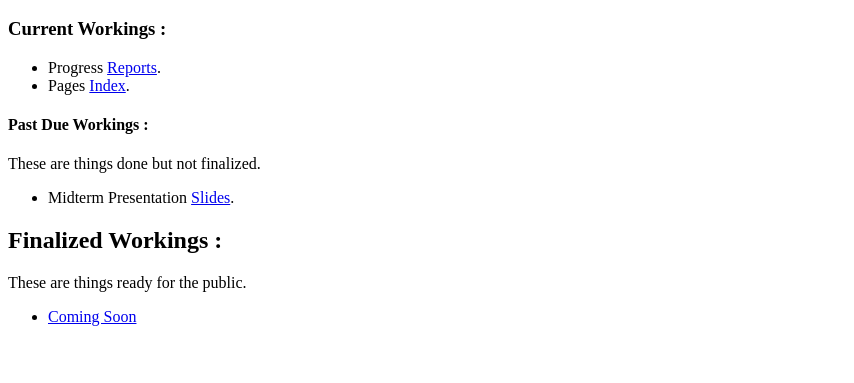
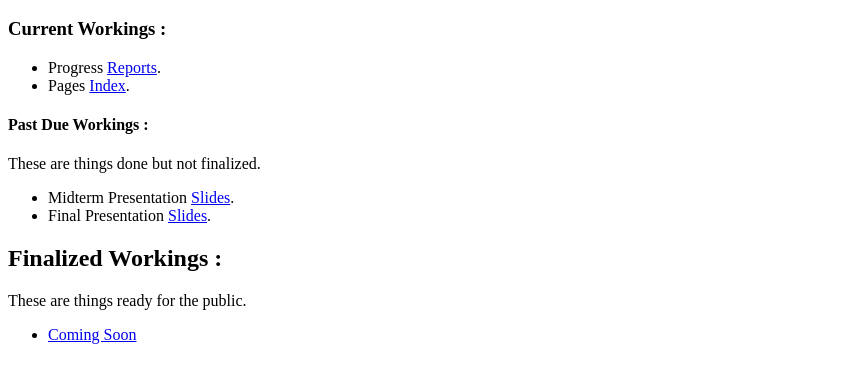
Before and after one commit to a-haos-at-ewha/36564_1_basic-_engineering_design_for_electronics_engineering, a plain HTML site: page index.html in a window 1280 px wide. Shown: the part 109-492 px from the top of the page, without its empty margins (0-854 px from the left). Drawn offline with Linux system fonts and the light colour scheme.

Commit message:
Script commit from Cloud9 VM(C9).C9 user : KoreaHaos. Committing script name :  Script committing function name : create_cloud9_manage_git_directories_script_commit.

```diff
--- a/index.html
+++ b/index.html
@@ -55,6 +55,7 @@
     <p>These are things done but not finalized.</p>
     <ul>
         <li>Midterm Presentation <a href="pgs/midterm_presentation.html" target="_blank">Slides</a>.</li>
+        <li>Final Presentation <a href="http://slides.com/koreahaos/basic-electronics-engineering/fullscreen" target="_blank">Slides</a>.</li>
     </ul>
     <h2><b>Finalized Workings : </b></h3>
     <p>These are things ready for the public.</p>
```
Also changed, not shown: INTERESTING _BITS/interst_a/README.md (added), 2 other files.
